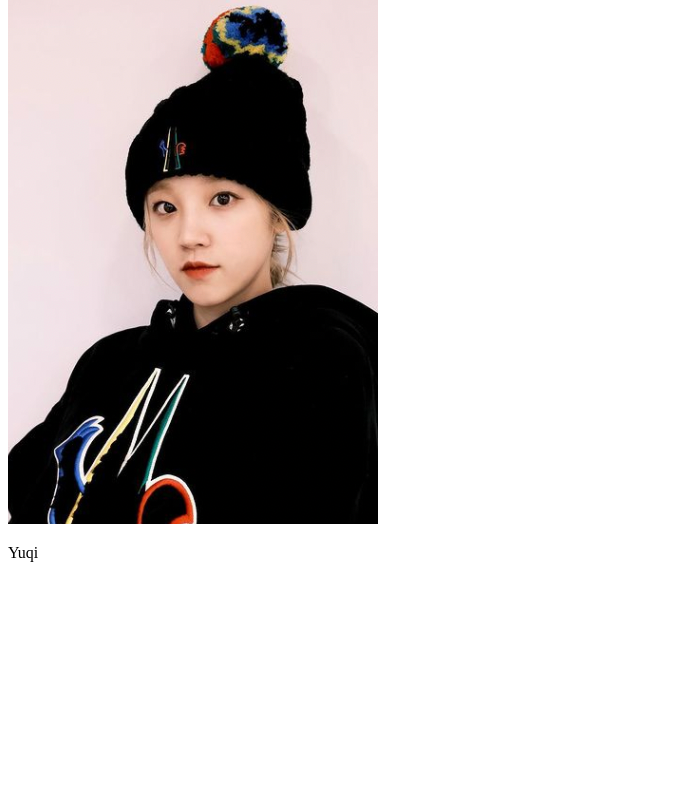
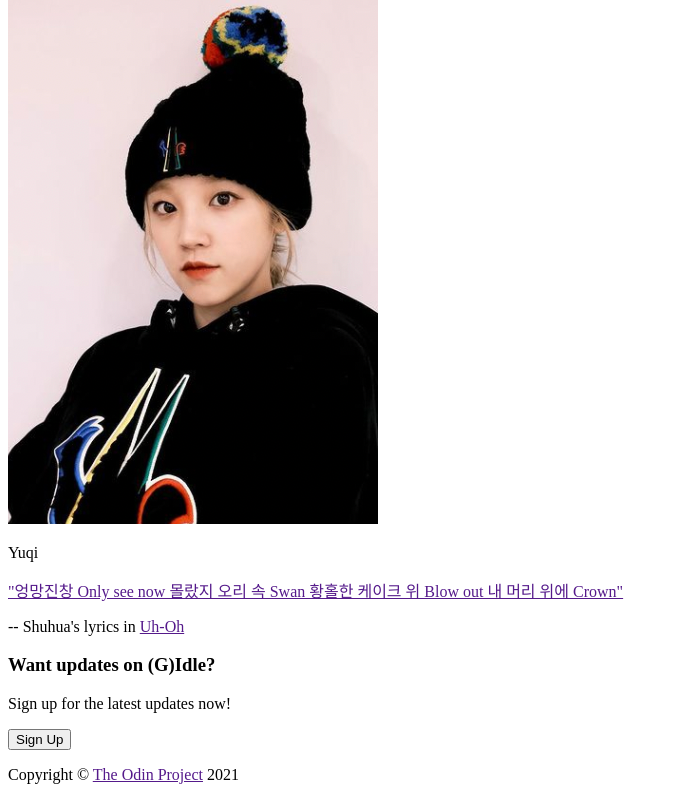
Before and after one commit to dzhengg98/Landing_Page, a plain HTML site: page index.html in a window 1280 px wide. Shown: the part 5502-6302 px from the top of the page, without its empty margins (0-677 px from the left). Before the commit the page ends 6080 px from the top, so only its background shows below. Drawn offline with Linux system fonts and the light colour scheme.

Commit message:
Added the quote, signup and footer sections

```diff
--- a/index.html
+++ b/index.html
@@ -75,12 +75,29 @@
   </div>
 
   <div class="quote">
+    <a href="">
+      <p class="link">
+      "엉망진창 Only see now
+      몰랐지 오리 속 Swan
+      황홀한 케이크 위 Blow out
+      내 머리 위에 Crown"</p></a>
+    <div class="author">
+      -- Shuhua's lyrics in <a href="" class="link">Uh-Oh</a>
+    </div>
   </div>
 
   <div class="sign-up">
+    <div class="sign-up-text">
+      <h3>Want updates on (G)Idle?</h3>
+      <p>Sign up for the latest updates now!</p>
+    </div>
+    <div class="sign-up-button">
+      <button type="button" class="button">Sign Up</button>
+    </div>
   </div>
 
   <div class="footer">
+    <p>Copyright © <a href="" class="link">The Odin Project</a> 2021</p>
   </div>
 </div>
 
```
